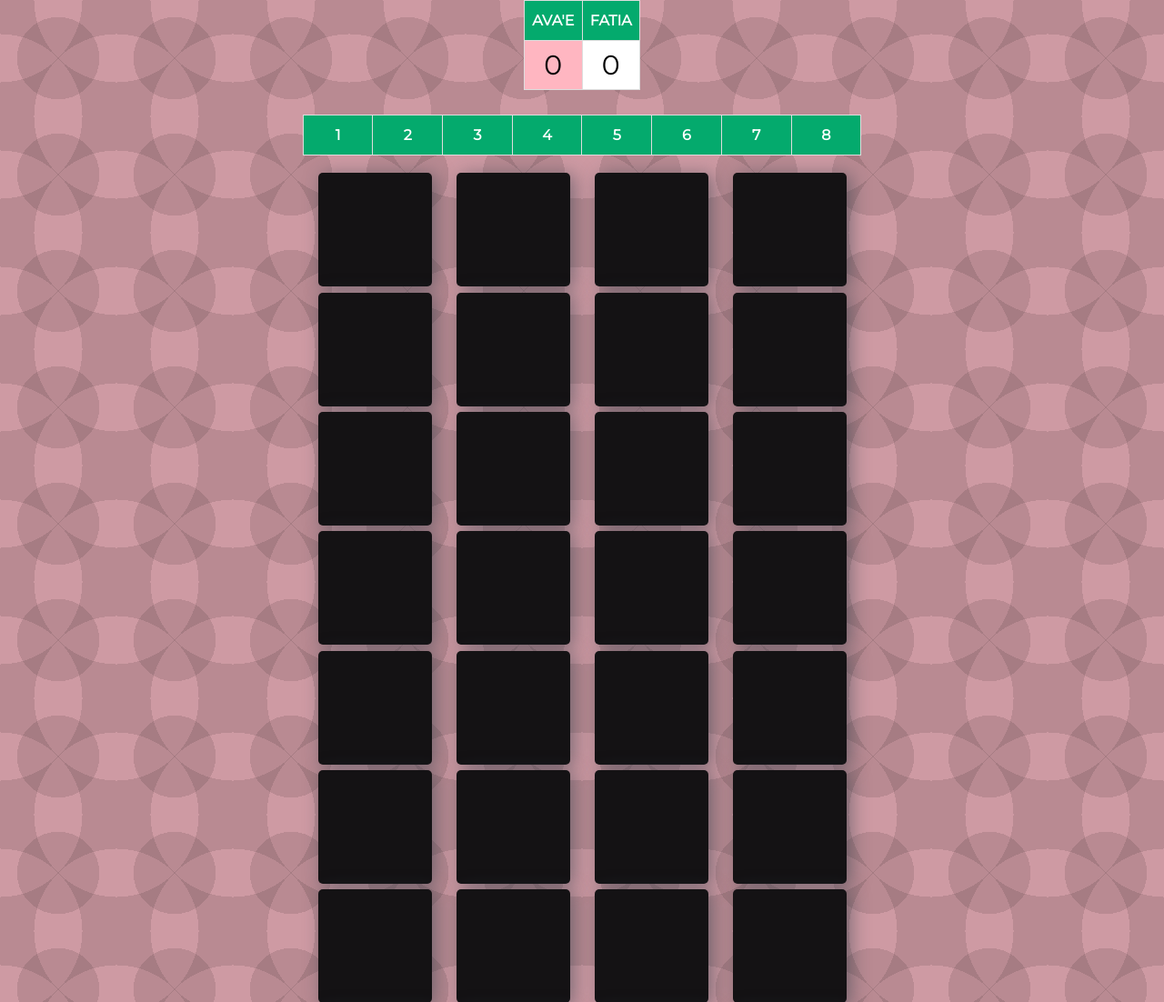
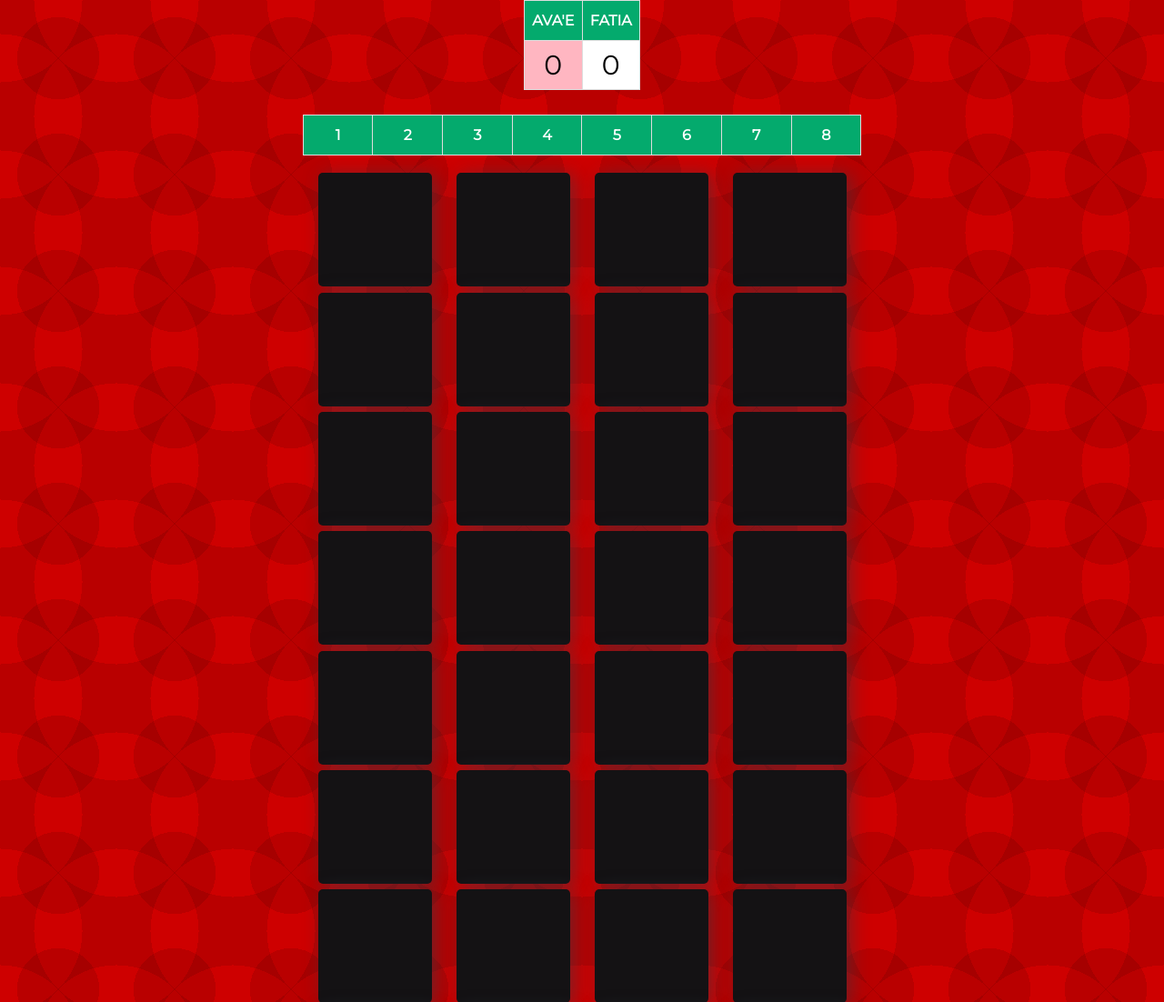
Before and after one commit to strandedsog/S5-IC3, a PHP site: page / in a window 1280 px wide. Shown: the top 1102 px of the page at 91% size. Run offline with PHP 8.4, Linux system fonts and the light colour scheme; lists and menus that the app fills with data are empty; some libraries are stand-ins or nearby versions; some web fonts are replaced.

Commit message:
Update app.css

```diff
--- a/app.css
+++ b/app.css
@@ -14,7 +14,7 @@ body {
 	height: 100%;
 	margin: 0;
 	padding: 0;
-	background-color: pink !important;
+	background-color: red !important;
   	background-image: radial-gradient(circle at 0% 0%, transparent 50%, rgba(0,0,0,0.1) 50%), radial-gradient(circle at center, rgba(0,0,0,0.1) 50%, transparent 50%), radial-gradient(circle at 100% 100%, transparent 50%, rgba(0,0,0,0.1) 50%), radial-gradient(circle at 0% 100%, transparent 50%, rgba(0,0,0,0.1) 50%), radial-gradient(circle at 100% 0%, transparent 50%, rgba(0,0,0,0.1) 50%) !important;
   	background-size: 8em 8em !important;
 }
```
